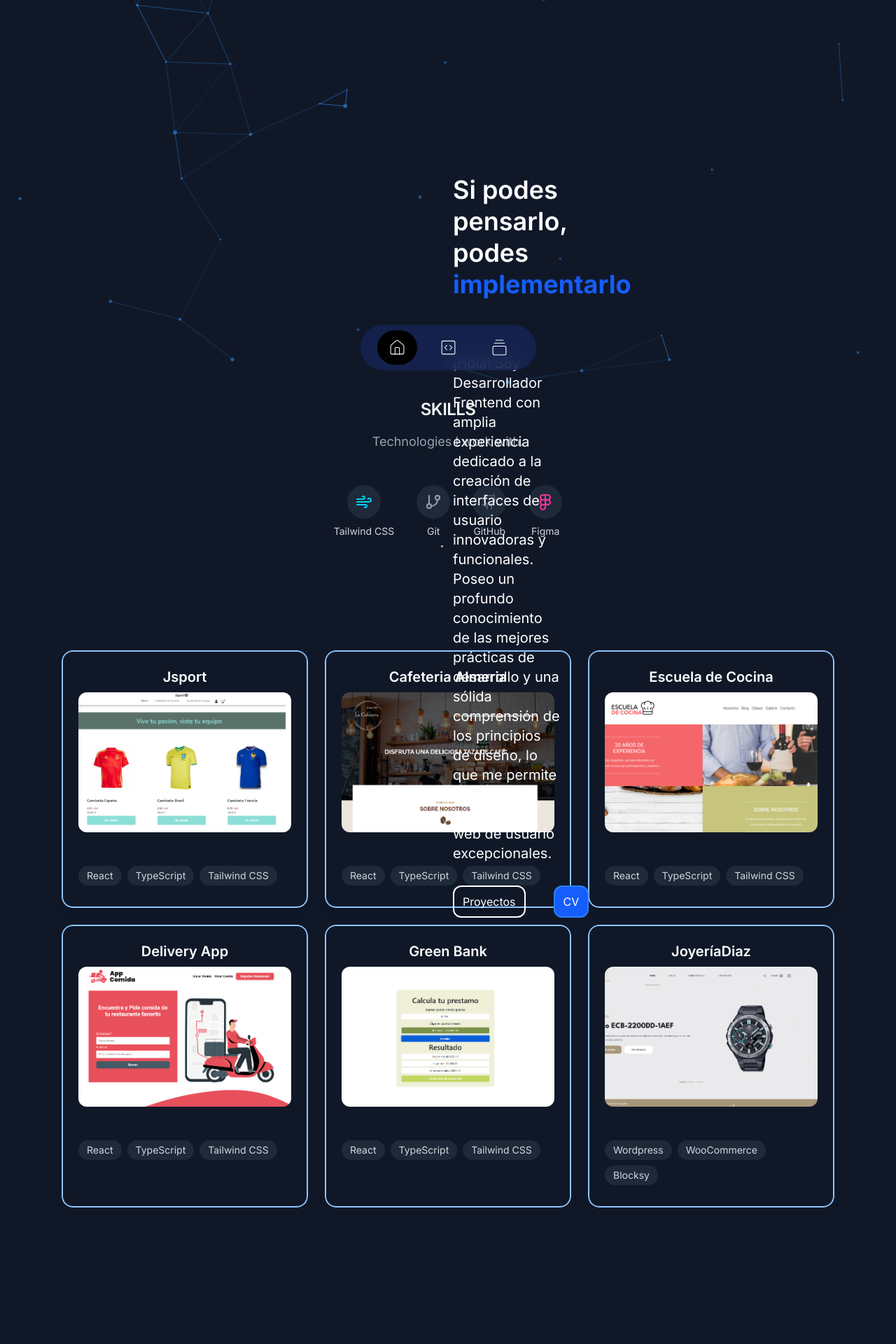
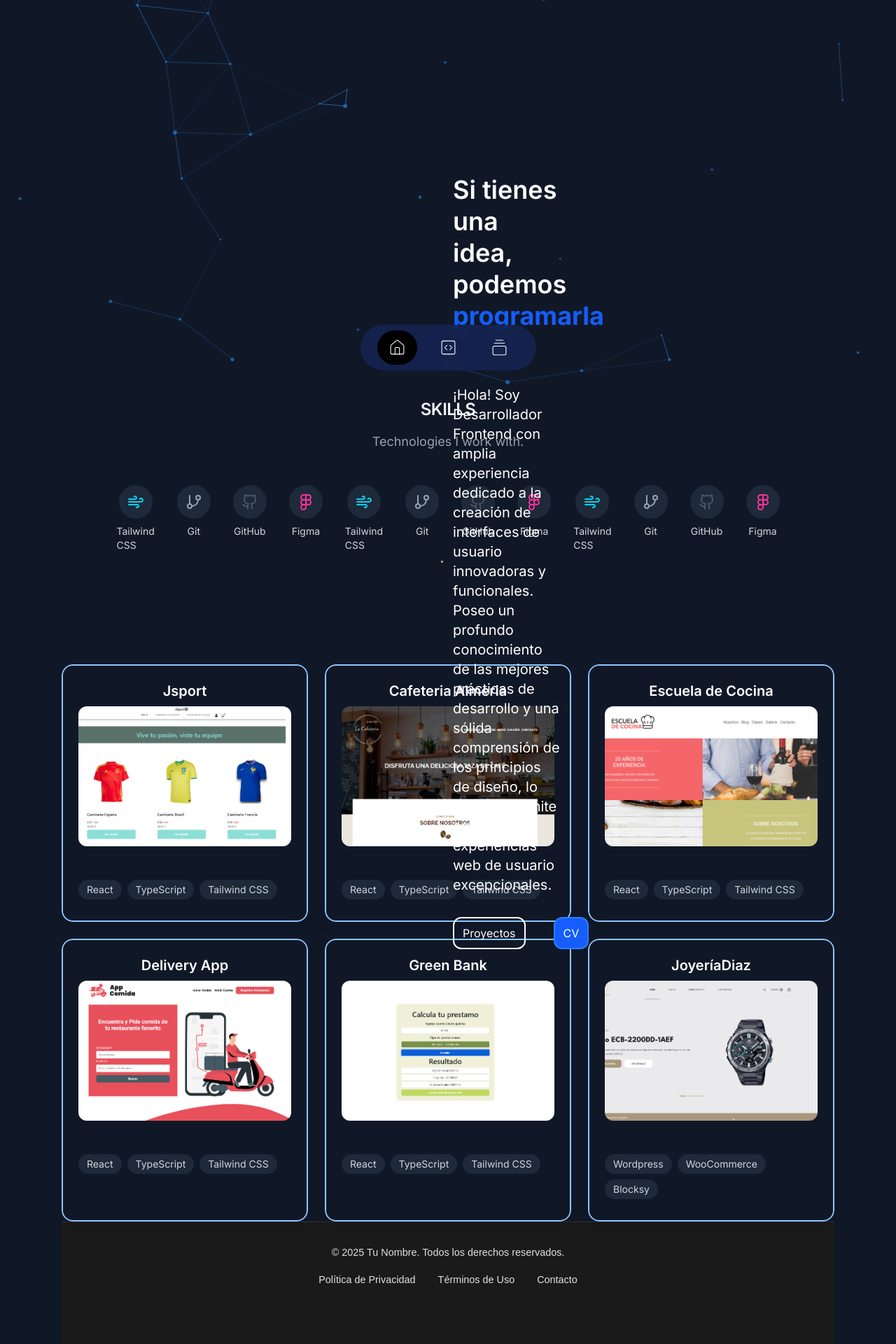
Before and after one commit to JulianSantanatoglia/portfolio, a Next.js app: page / in a window 1280 px wide. Shown: the part 231-2151 px from the top of the page at 70% size. Before the commit the page ends 1956 px from the top, so only its background shows below. Built offline with nearby package versions, Linux system fonts and the light colour scheme.

Commit message:
creando footer

```diff
--- /dev/null
+++ b/components/footer.tsx
@@ -0,0 +1,35 @@
+const Footer = () => {
+  return (
+    <footer style={{
+      backgroundColor: '#1a1a1a',
+      color: '#e0e0e0',
+      padding: '2rem 0',
+      textAlign: 'center',
+      fontFamily: 'sans-serif',
+      fontSize: '0.9rem',
+      borderTop: '1px solid #333'
+    }}>
+      <div style={{ maxWidth: '800px', margin: '0 auto' }}>
+        <p>&copy; {new Date().getFullYear()} Tu Nombre. Todos los derechos reservados.</p>
+        <nav style={{ marginTop: '1rem' }}>
+          <a href="/politica-privacidad" style={{ color: '#e0e0e0', textDecoration: 'none', margin: '0 1rem' }}>Política de Privacidad</a>
+          <a href="/terminos-uso" style={{ color: '#e0e0e0', textDecoration: 'none', margin: '0 1rem' }}>Términos de Uso</a>
+          <a href="/contacto" style={{ color: '#e0e0e0', textDecoration: 'none', margin: '0 1rem' }}>Contacto</a>
+        </nav>
+        <div style={{ marginTop: '1.5rem' }}>
+          <a href="https://github.com/tuusuario" target="_blank" rel="noopener noreferrer" style={{ color: '#e0e0e0', margin: '0 0.5rem' }}>
+            <i className="fab fa-github"></i>
+          </a>
+          <a href="https://linkedin.com/in/tuperfil" target="_blank" rel="noopener noreferrer" style={{ color: '#e0e0e0', margin: '0 0.5rem' }}>
+            <i className="fab fa-linkedin"></i>
+          </a>
+          <a href="https://twitter.com/tuusuario" target="_blank" rel="noopener noreferrer" style={{ color: '#e0e0e0', margin: '0 0.5rem' }}>
+            <i className="fab fa-twitter"></i>
+          </a>
+        </div>
+      </div>
+    </footer>
+  );
+};
+
+export default Footer;
--- a/components/introduction.tsx
+++ b/components/introduction.tsx
@@ -10,13 +10,13 @@ const Introduction = () => {
             <Image className='pl-0 lg:pl-[150px]' src="/home-4.png" priority width="600" height="600" alt="Profile pic"/>
             <div className='flex flex-col justify-center max-w-md'>
             <h1 className='mb-5 text-2xl leading-tight text-center md:text-left md:text-4xl md:mb-19'>
-                Si podes pensarlo, podes
+                Si tienes una idea, podemos
                 <TypeAnimation
-                sequence={[" desarrolarlo",
+                sequence={[" implementarla",
                     1000,
-                    " optimizarlo",
+                    " desarrollarla",
                     1000,
-                    " implementarlo",
+                    " programarla",
                     1000,
                 ]}
                 wrapper='span'
--- a/components/skills.tsx
+++ b/components/skills.tsx
@@ -5,6 +5,14 @@ import { Wind, GitBranch, Github, Figma } from 'lucide-react';
 
 const Skills = () => {
     const skills = [
+        { name: 'Tailwind CSS', icon: <Wind className="h-6 w-6 text-cyan-400" /> },
+        { name: 'Git', icon: <GitBranch className="h-6 w-6 text-gray-400" /> },
+        { name: 'GitHub', icon: <Github className="h-6 w-6 text-gray-600" /> },
+        { name: 'Figma', icon: <Figma className="h-6 w-6 text-pink-500" /> },
+        { name: 'Tailwind CSS', icon: <Wind className="h-6 w-6 text-cyan-400" /> },
+        { name: 'Git', icon: <GitBranch className="h-6 w-6 text-gray-400" /> },
+        { name: 'GitHub', icon: <Github className="h-6 w-6 text-gray-600" /> },
+        { name: 'Figma', icon: <Figma className="h-6 w-6 text-pink-500" /> },
         { name: 'Tailwind CSS', icon: <Wind className="h-6 w-6 text-cyan-400" /> },
         { name: 'Git', icon: <GitBranch className="h-6 w-6 text-gray-400" /> },
         { name: 'GitHub', icon: <Github className="h-6 w-6 text-gray-600" /> },
--- a/src/app/layout.tsx
+++ b/src/app/layout.tsx
@@ -1,7 +1,6 @@
 import type { Metadata } from "next";
 import { Inter, Roboto_Mono } from "next/font/google";
 import "./globals.css";
-import Navbar from "../../components/navbar";
 import Header from "../../components/header";
 
 const inter = Inter({
@@ -26,7 +25,7 @@ export default function RootLayout({
 }>) {
   return (
     <html lang="en">
-      <body className={"bg-gray-900 `${inter.variable} ${robotoMono.variable}`"}>
+<body className={`${inter.variable} ${robotoMono.variable} bg-gray-900`}>
         <Header />
         {children}
       </body>
--- a/src/app/page.tsx
+++ b/src/app/page.tsx
@@ -1,4 +1,5 @@
 import CoverParticles from "../../components/cover-particles";
+import Footer from "../../components/footer";
 import Introduction from "../../components/introduction";
 import Navbar from "../../components/navbar";
 import ProjectCard from "../../components/ProjectCard";
@@ -20,7 +21,7 @@ export default function Home() {
           <Skills />
           <CoverParticles />
           {/* PORTFOLIO */}
-          <div className="bg-gray-900flex gap-25 w-full max-w-6xl px-4 pb-40 mx-auto mt-40 md:pb-0 md:px-6">
+          <div className="bg-gray-900flex gap-25 w-full max-w-6xl px-4 pb-40 mx-auto mt-40 md:pb-0 md:px-6 ">
             <div className="grid grid-cols-1 md:grid-cols-2 lg:grid-cols-3 gap-6">
               {projects.map((project, index) => (
                 <ProjectCard
@@ -33,6 +34,7 @@ export default function Home() {
                 />
               ))}
           </div>
+          <Footer />
           </div>
       </main>
     </>
```
